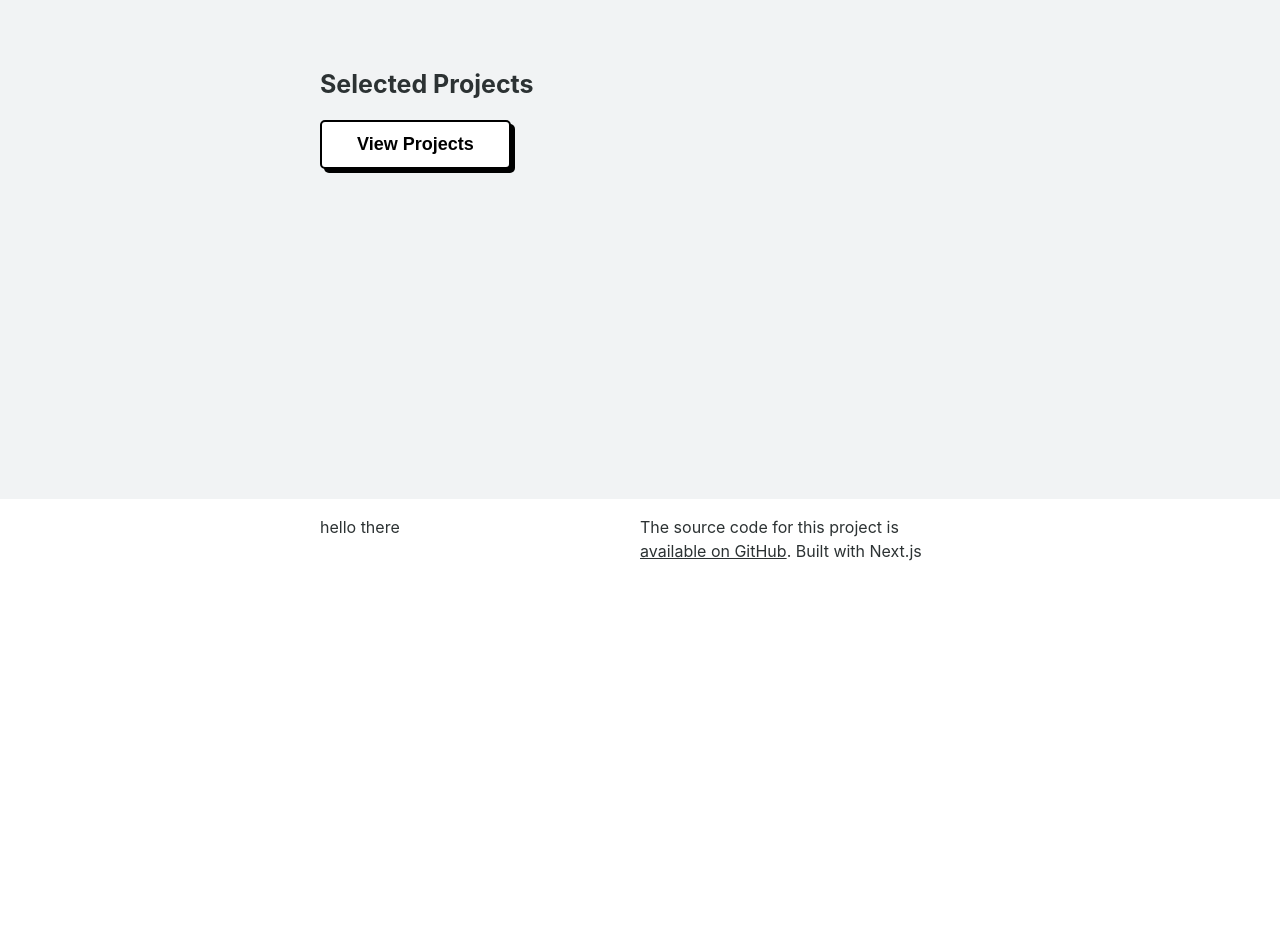
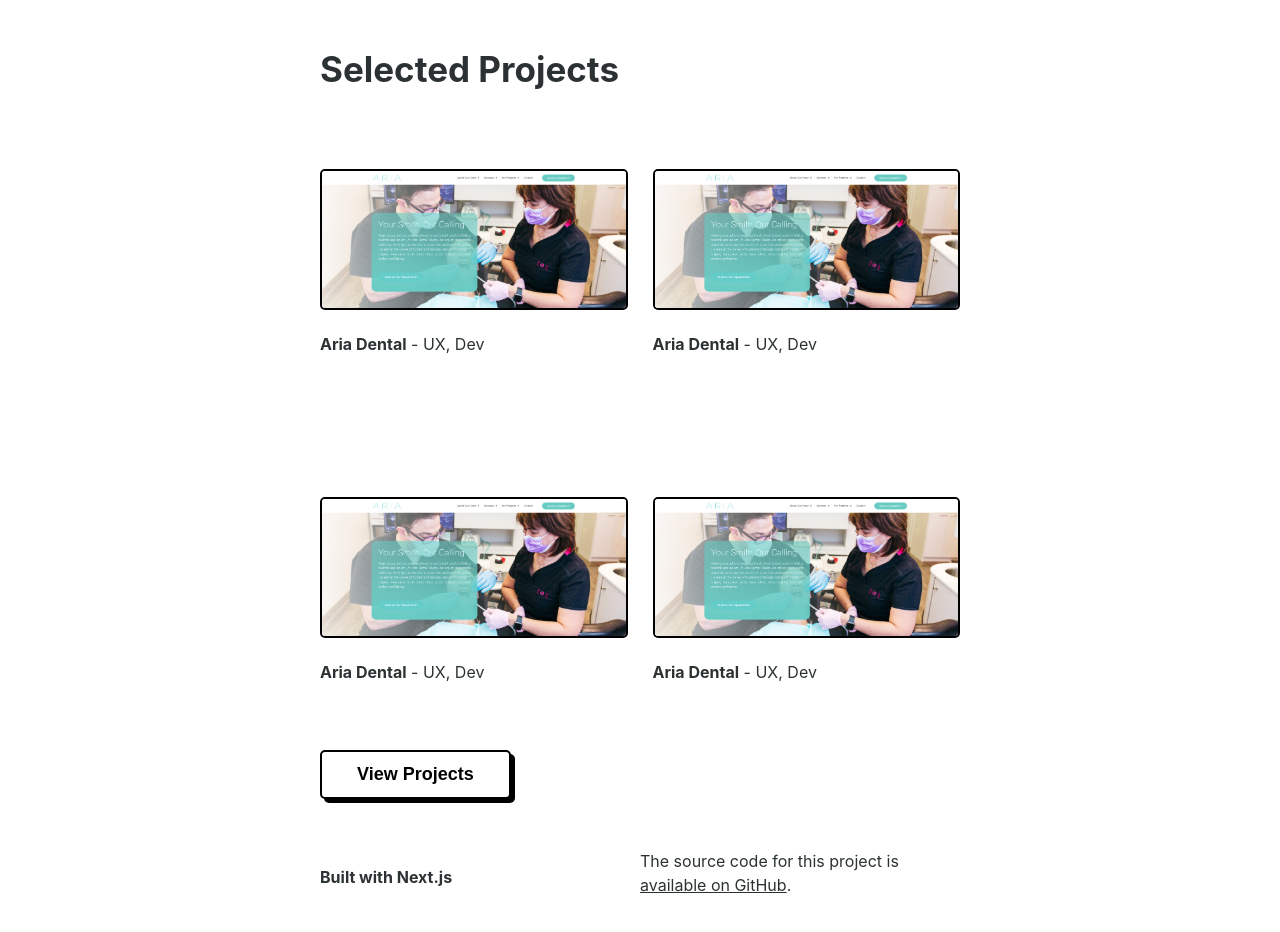
Before and after one commit to gurjotsinghdev/gurjotsinghdev, a Next.js app: page / in a window 1280 px wide. Shown: the part 600-1532 px from the top of the page. Before the commit the page ends 1179 px from the top, so only its background shows below. Built offline with nearby package versions, Linux system fonts and the light colour scheme.

Commit message:
creating featured projects

```diff
--- a/components/featuredProjects.js
+++ b/components/featuredProjects.js
@@ -1,18 +1,64 @@
 import Head from 'next/head'
 import Image from 'next/image'
 import styles from '../styles/FeaturedProjects.module.css'
+import project1Img from '../public/img/projects/ariadental.png'
 
-export default function FeaturedProjects ( ) {
+export default function FeaturedProjects() {
     return (
         <>
             <div className={styles.featuredProjects}>
-               <h1>Selected Projects</h1>
-               <div className="projectsList">
-                   <div className="project1">
-
-                   </div>
-               </div>
-               <button className="primaryBtn"><a href="https://linkedin.com/in/gurjotsinghdev">View Projects</a></button>
+                <h1>Selected Projects</h1>
+                <div className={styles.projectsList}>
+                    <div className={styles.projectBox}>
+                        <Image
+                            src={project1Img}
+                            alt="Picture of the author"
+                            className={styles.projectImg}
+                        // width={500} automatically provided
+                        // height={500} automatically provided
+                        // blurDataURL="data:..." automatically provided
+                        // placeholder="blur" // Optional blur-up while loading
+                        />
+                        <p><b>Aria Dental</b> - UX, Dev </p>
+                    </div>
+                    <div className={styles.projectBox}>
+                        <Image
+                            src={project1Img}
+                            alt="Picture of the author"
+                            className={styles.projectImg}
+                        // width={500} automatically provided
+                        // height={500} automatically provided
+                        // blurDataURL="data:..." automatically provided
+                        // placeholder="blur" // Optional blur-up while loading
+                        />
+                        <p><b>Aria Dental</b> - UX, Dev </p>
+                    </div>
+                    <div className={styles.projectBox}>
+                        <Image
+                            src={project1Img}
+                            alt="Picture of the author"
+                            className={styles.projectImg}
+                        // width={500} automatically provided
+                        // height={500} automatically provided
+                        // blurDataURL="data:..." automatically provided
+                        // placeholder="blur" // Optional blur-up while loading
+                        />
+                        <p><b>Aria Dental</b> - UX, Dev </p>
+                    </div>
+                    <div className={styles.projectBox}>
+                        <Image
+                            src={project1Img}
+                            alt="Picture of the author"
+                            className={styles.projectImg}
+                        // width={500} automatically provided
+                        // height={500} automatically provided
+                        // blurDataURL="data:..." automatically provided
+                        // placeholder="blur" // Optional blur-up while loading
+                        />
+                        <p><b>Aria Dental</b> - UX, Dev </p>
+                    </div>
+                </div>
+                <button className="primaryBtn"><a href="https://linkedin.com/in/gurjotsinghdev">View Projects</a></button>
             </div>
 
         </>
--- a/components/footer.js
+++ b/components/footer.js
@@ -5,9 +5,8 @@ export default function Footer ( ) {
     return (
         <>
             <div className={styles.footer}>
-                <p>hello there</p>
-                <p>The source code for this project is <u><a href="https://github.com">available on GitHub</a></u>. Built with Next.js</p>
-
+                <p className={styles.footerTitle}>Built with Next.js</p>
+                <p className={styles.footerText}>The source code for this project is <u><a href="https://github.com">available on GitHub</a></u>.</p>
 
             </div>
         </>
--- a/styles/FeaturedProjects.module.css
+++ b/styles/FeaturedProjects.module.css
@@ -1,7 +1,6 @@
 .featuredProjects {
     padding: 50px 25px;
     margin: 0;
-    height: 50vh;
 }
 
 .featuredProjects h1 {
@@ -9,12 +8,28 @@
 
 }
 
+.projectImg {
+    border-radius: 5px;
+    border: 2px solid black!important;
+}
+
+.projectBox {
+    margin: 50px 0px;
+}
+
 @media only screen and (min-width: 800px) {
     .featuredProjects {
         padding: 50px 25vw;
-        margin: 0;
-        background-color: var(--background);
-        height: 500px;
+    }
+
+    .featuredProjects h1 {
+        font-size: 35px;
+    }
+
+    .projectsList{
+        display: grid;
+        grid-template-columns: 1fr 1fr;
+        gap: 25px;
     }
 
   }
--- a/styles/Footer.module.css
+++ b/styles/Footer.module.css
@@ -5,7 +5,14 @@
   text-align: center;
 }
 
+.footerTitle {
+  font-weight: bold;
+}
 
+.footerText {
+  padding: 0;
+  margin: 0px 0px 50px 0px;
+}
 
 @media only screen and (min-width: 800px) {
 
@@ -14,5 +21,8 @@
     grid-template-columns: 1fr 1fr;
     margin: 0px 25vw;
     text-align: left;
+
 }
+
+
   }
--- a/styles/Header.module.css
+++ b/styles/Header.module.css
@@ -2,10 +2,13 @@
     display: grid;
     grid-template-columns: 1fr 1fr;
     margin: 0px 25px;
+    align-content: center;
 }
 
 .logo {
     font-size: 35px;
+    margin: 0px;
+    padding-top: 7px;
 }
 
 .mainMenu {
```
Also changed, not shown: public/img/projects/ariadental.png (added).
